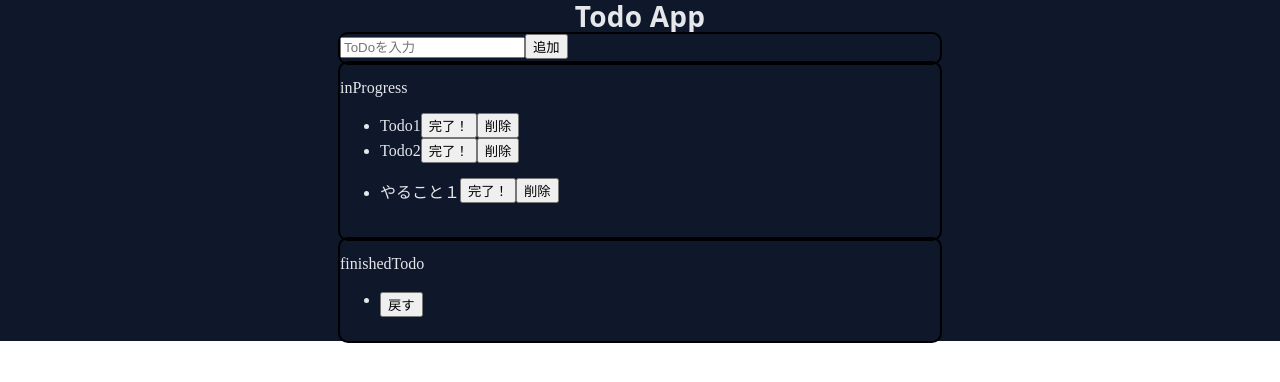
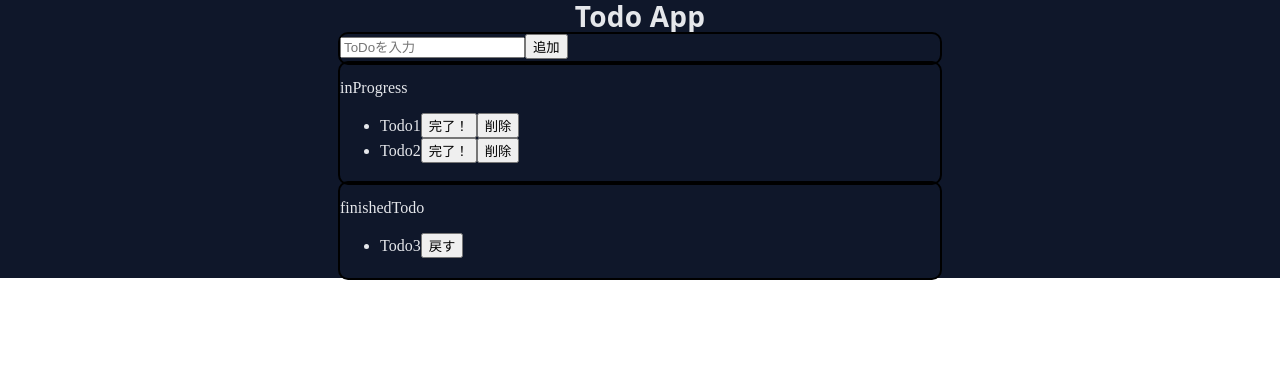
Before and after one commit to hiroki-morita0257/React-Todo-project, a React (Vite) app: page / in a window 1280 px wide. Shown: the top 382 px of the page. Built offline with nearby package versions, Linux system fonts and the light colour scheme.

Commit message:
Todoアプリとしての機能が大方完成しました。

```diff
--- a/src/App.tsx
+++ b/src/App.tsx
@@ -3,9 +3,14 @@ import { useState } from "react";
 export const App = () => {
   const [todoText, setTodoText] = useState("");
   const [todos, setTodos] = useState([
-    { id: 1, text: "Todo1", done: false },
-    { id: 2, text: "Todo2", done: false },
+    { id: 0, text: "Todo1", done: false },
+    { id: 1, text: "Todo2", done: false },
+    { id: 2, text: "Todo3", done: true },
   ]);
+  // const [finTodos, setFinTodos] = useState([
+  //   { id: 0, text: "Todo1", done: false },
+  //   { id: 1, text: "Todo2", done: false },
+  // ]);
 
   const textUpdate = (e: string) => {
     //動作確認済み
@@ -15,12 +20,24 @@ export const App = () => {
   const addTodo = () => {
     const text = todoText.trim();
     if (!text) return;
-    const newTodo = { id: todos.length + 1, text: text, done: false };
+    const newTodo = { id: Date.now(), text: text, done: false };
     const newTodos = [...todos, newTodo];
     setTodos(newTodos);
     setTodoText("");
   };
-  console.log(todos[2]);
+  const toggleTodo = (id: number) => {
+    const target = todos.find((todo) => todo.id === id);
+    if (!target) return;
+    const newTodo = { id: id, text: target.text, done: !target.done };
+    const newTodos = [...todos.filter((todo) => todo != target), newTodo];
+    setTodos(newTodos);
+  };
+  const deleteTodo = (id: number) => {
+    const newTodos = todos.filter((todo) => todo.id !== id);
+    setTodos(newTodos);
+  };
+
+  console.log(todos);
   return (
     <div>
       <div className="app">
@@ -43,34 +60,33 @@ export const App = () => {
         <div className="inProgress">
           <p className="title">inProgress</p>
           <ul>
-            {todos.map((todo) => {
+            {todos
+              .filter((todo) => !todo.done)
+              .map((todo) => {
                 return (
                   <li>
                     {todo.text}
-                  <button>完了！</button>
-                  <button>削除</button>
+                    <button onClick={() => toggleTodo(todo.id)}>完了！</button>
+                    <button onClick={() => deleteTodo(todo.id)}>削除</button>
                   </li>
                 );
               })}
-            <li>
-              <div className="listRow">
-                <p>やること１</p>
-                <button>完了！</button>
-                <button>削除</button>
-              </div>
-            </li>
           </ul>
         </div>
 
         <div className="finishedTodo">
           <p className="title">finishedTodo</p>
           <ul>
+            {todos
+              .filter((todo) => todo.done)
+              .map((todo) => {
+                return (
                   <li>
-              <div className="listRow">
-                <p></p>
-                <button>戻す</button>
-              </div>
+                    {todo.text}
+                    <button onClick={() => toggleTodo(todo.id)}>戻す</button>
                   </li>
+                );
+              })}
           </ul>
         </div>
       </div>
```
Also changed, not shown: 1 other file (tests, documents, lock files or other folders). Lines whose indentation alone changed are shown as unchanged.
